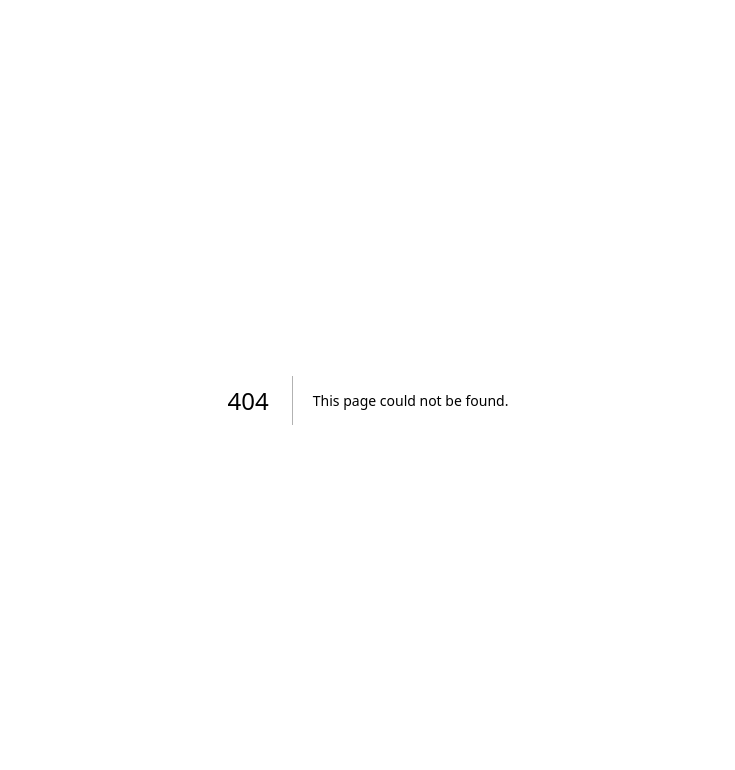
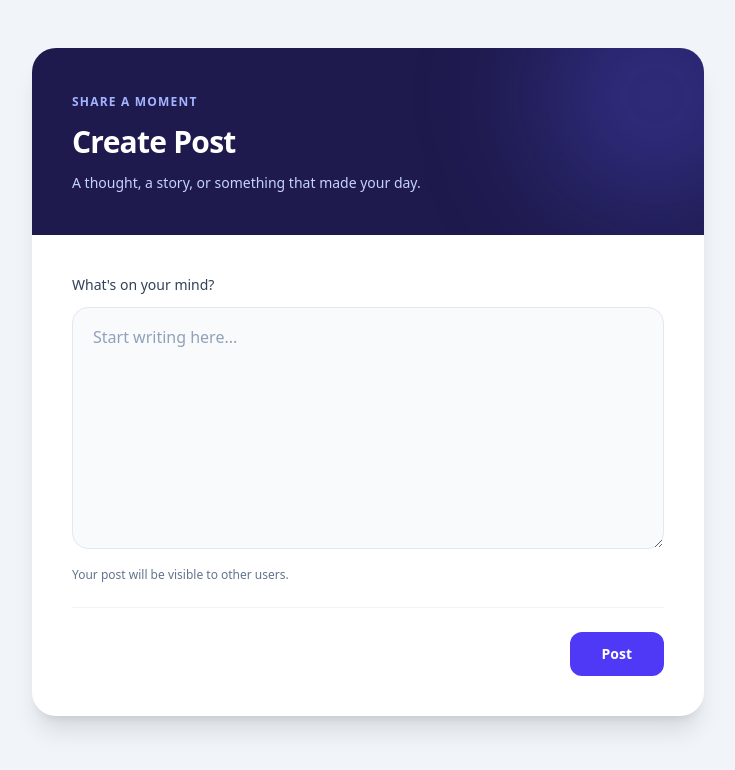
Before and after one commit to Htut-7/social-app, a Next.js app: page /post/create in a window 1280 px wide. Before the commit this address had no page. Shown: the top 770 px of the page, without its empty margins (272-1007 px from the left). Built offline with nearby package versions, Linux system fonts and the light colour scheme.

Commit message:
feat: add create post page

```diff
--- /dev/null
+++ b/app/(root)/post/create/page.tsx
@@ -0,0 +1,77 @@
+"use client";
+
+import React, { useState } from "react";
+
+function Page() {
+  const [content, setContent] = useState("");
+
+  const postHandler = async (e: React.FormEvent<HTMLFormElement>) => {
+    e.preventDefault();
+  };
+
+  return (
+    <div className="min-h-screen bg-slate-100 px-4 py-12 sm:px-8">
+      <form
+        onSubmit={postHandler}
+        className="mx-auto max-w-2xl overflow-hidden rounded-3xl bg-white shadow-xl"
+      >
+        <div className="relative overflow-hidden bg-indigo-950 px-6 py-10 text-white sm:px-10">
+          <div
+            aria-hidden="true"
+            className="absolute -right-16 -top-16 h-56 w-56 rounded-full bg-indigo-500/30 blur-3xl"
+          />
+
+          <div className="relative">
+            <span className="text-xs font-semibold uppercase tracking-widest text-indigo-300">
+              Share a moment
+            </span>
+
+            <h2 className="mt-3 text-3xl font-bold tracking-tight">
+              Create Post
+            </h2>
+
+            <p className="mt-3 text-sm leading-relaxed text-indigo-200">
+              A thought, a story, or something that made your day.
+            </p>
+          </div>
+        </div>
+
+        <div className="space-y-6 px-6 py-8 sm:px-10 sm:py-10">
+          <div className="space-y-3">
+            <label
+              htmlFor="content"
+              className="block text-sm font-medium text-slate-700"
+            >
+              What&apos;s on your mind?
+            </label>
+
+            <textarea
+              id="content"
+              rows={8}
+              placeholder="Start writing here..."
+              onChange={(e) => setContent(e.target.value)}
+              value={content}
+              required
+              className="w-full resize-y rounded-2xl border border-slate-200 bg-slate-50 px-5 py-4 text-base leading-relaxed text-slate-900 transition placeholder:text-slate-400 focus:border-indigo-500 focus:bg-white focus:outline-none focus:ring-4 focus:ring-indigo-500/10"
+            />
+
+            <p className="text-xs text-slate-500">
+              Your post will be visible to other users.
+            </p>
+          </div>
+
+          <div className="flex justify-end border-t border-slate-100 pt-6">
+            <button
+              type="submit"
+              className="w-full rounded-xl bg-indigo-600 px-8 py-3 text-sm font-semibold text-white transition hover:bg-indigo-700 focus-visible:outline-2 focus-visible:outline-offset-2 focus-visible:outline-indigo-600 sm:w-auto"
+            >
+              Post
+            </button>
+          </div>
+        </div>
+      </form>
+    </div>
+  );
+}
+
+export default Page;
```
